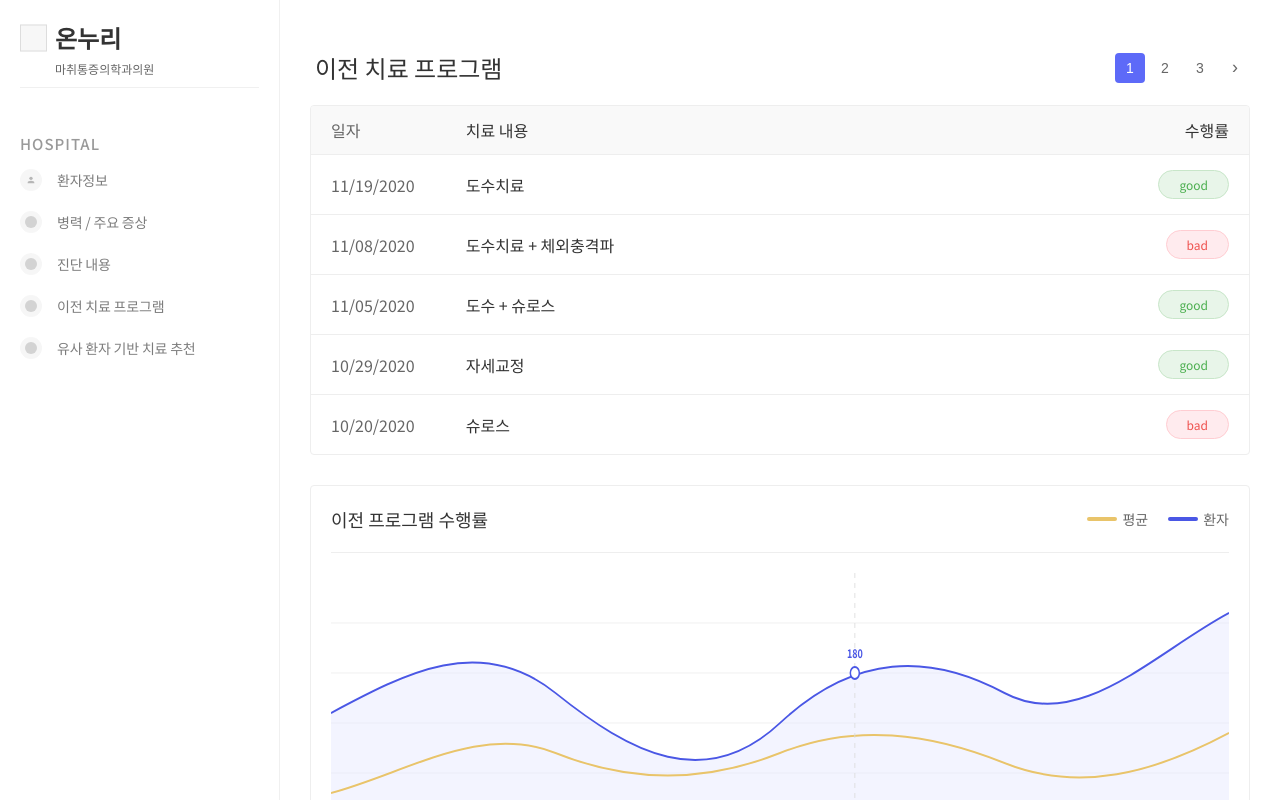
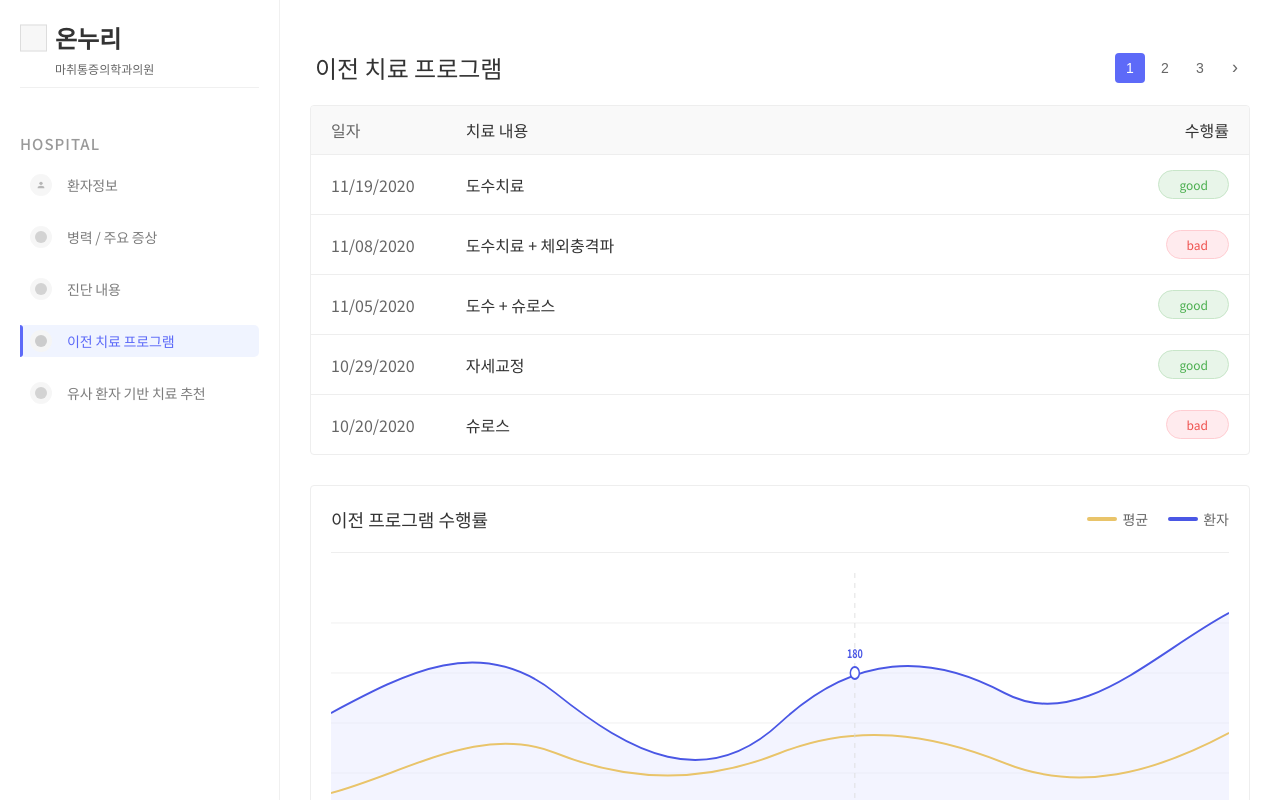
Before and after one commit to HY-DataScience/client, a React (Create React App) app: page /program in a window 1280 px wide. Built offline with nearby package versions, Linux system fonts and the light colour scheme.

Commit message:
feat: 사이드바 표시 기능

```diff
--- a/src/components/Sidebar.css
+++ b/src/components/Sidebar.css
@@ -66,6 +66,35 @@
   align-items: center;
   margin-bottom: 20px;
   opacity: 0.85;
+  transition: all 0.2s ease;
+  padding: 5px 0 5px 10px;
+  border-radius: 5px;
+  position: relative;
+}
+
+.menu-list li:hover {
+  background-color: #f9f9f9;
+}
+
+.menu-list li.active {
+  background-color: #f0f4ff;
+  opacity: 1;
+}
+
+.menu-list li.active::before {
+  content: "";
+  position: absolute;
+  left: 0;
+  top: 0;
+  height: 100%;
+  width: 3px;
+  background-color: #5d6af8;
+  border-radius: 0 3px 3px 0;
+}
+
+.menu-list li.active a {
+  color: #5d6af8;
+  font-weight: 500;
 }
 
 .icon {
--- a/src/components/Sidebar.js
+++ b/src/components/Sidebar.js
@@ -1,8 +1,11 @@
 import React from 'react';
-import { Link } from 'react-router-dom';
+import { Link, useLocation } from 'react-router-dom';
 import './Sidebar.css';
 
 const Sidebar = () => {
+  const location = useLocation();
+  const currentPath = location.pathname;
+
   return (
     <div className="sidebar">
       <div className="logo-container">
@@ -13,23 +16,23 @@ const Sidebar = () => {
       <div className="menu-header">HOSPITAL</div>
 
       <ul className="menu-list">
-        <li>
+        <li className={currentPath === '/info' ? 'active' : ''}>
           <span className="icon user-icon"></span>
           <Link to="/info">환자정보</Link>
         </li>
-        <li>
+        <li className={currentPath === '/history' ? 'active' : ''}>
           <span className="icon history-icon"></span>
           <Link to="/history">병력 / 주요 증상</Link>
         </li>
-        <li>
+        <li className={currentPath === '/diagnosis' ? 'active' : ''}>
           <span className="icon diagnosis-icon"></span>
           <Link to="/diagnosis">진단 내용</Link>
         </li>
-        <li>
+        <li className={currentPath === '/program' ? 'active' : ''}>
           <span className="icon treatment-icon"></span>
           <Link to="/program">이전 치료 프로그램</Link>
         </li>
-        <li>
+        <li className={currentPath === '/recommend' ? 'active' : ''}>
           <span className="icon recommendation-icon"></span>
           <Link to="/recommend">유사 환자 기반 치료 추천</Link>
         </li>
```
